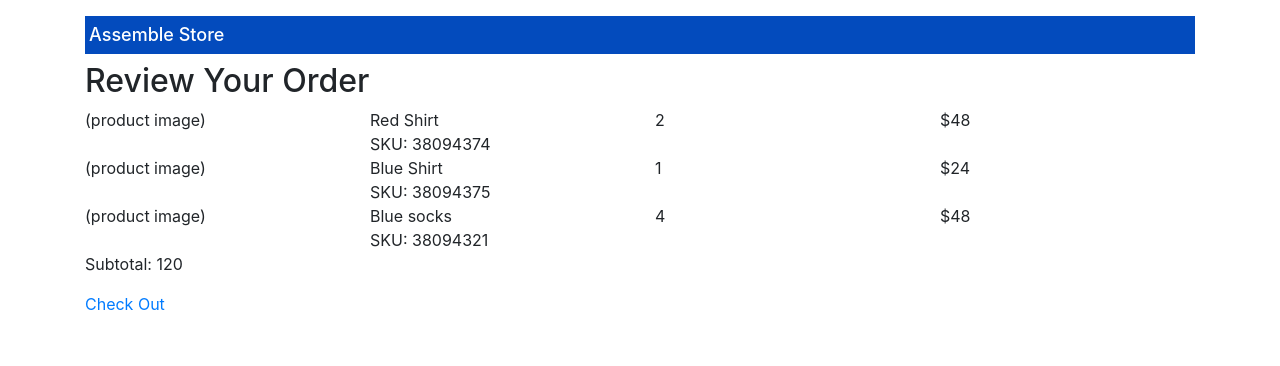
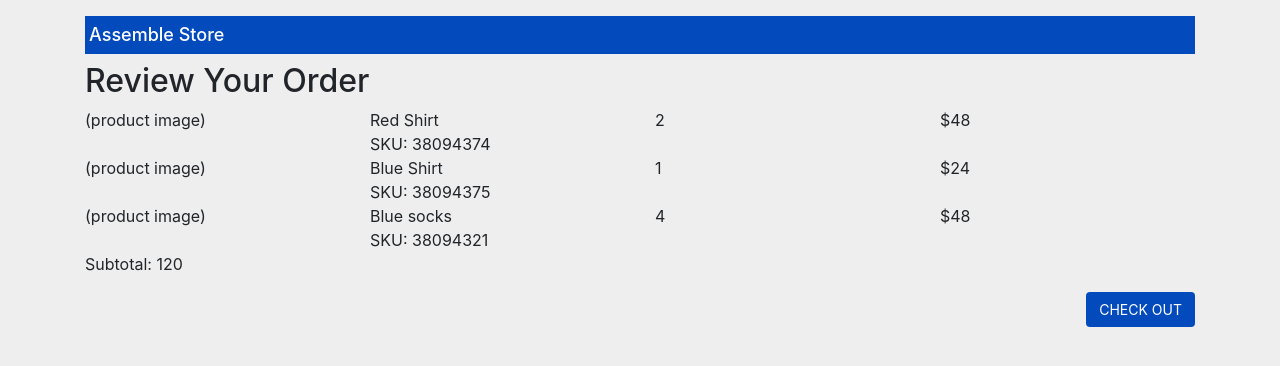
Before and after one commit to PeterBreen/assemble-test, a React (Create React App) app: page / in a window 1280 px wide. Shown: the top 366 px of the page. Built offline with nearby package versions, Linux system fonts and the light colour scheme.

Commit message:
add bootstrap button, assemble theme override

```diff
--- a/src/App.css
+++ b/src/App.css
@@ -7,6 +7,15 @@
   font-size: 1.125rem;
   padding: 0.5rem 0.25rem;
 }
+button.btn-assemble {
+  background: #034bbd;
+  color: #fff;
+  font-size: 0.875rem;
+}
+button.btn-assemble:hover {
+  color: #fff;
+  background: #116cfb;
+}
 
 /* helper classes to avoid redeclaring repeatedly */
 .allcaps {
--- a/src/App.js
+++ b/src/App.js
@@ -18,12 +18,14 @@ function App() {
   );
 }
 
+const buttonClasses="btn btn-assemble allcaps float-right";
+
 function Review() {
   return (
     <div>
       <h2>Review Your Order</h2>
       <ShoppingCart />
-      <Link to="/checkout">Check Out</Link>
+      <Link to="/checkout"><button className={buttonClasses}>Check Out</button></Link>
     </div>
   );
 }
@@ -33,7 +35,7 @@ function Checkout() {
     <div>
       <h2>Check Out</h2>
       <CheckoutForm />
-      <Link to="/confirm">Order Confirmation</Link>
+      <Link to="/confirm"><button className={buttonClasses}>Order Confirmation</button></Link>
     </div>
   );
 }
@@ -43,7 +45,7 @@ function Confirm() {
   <div>
     <h2>Order Confirmation</h2>
     <OrderConf />
-    <Link to="/">Home</Link>
+    <Link to="/"><button className={buttonClasses}>Home</button></Link>
   </div>
   );
 }
--- a/src/index.css
+++ b/src/index.css
@@ -12,3 +12,7 @@ code {
   font-family: source-code-pro, Menlo, Monaco, Consolas, "Courier New",
     monospace;
 }
+
+html, #root {
+  background: #eee;
+}
```
